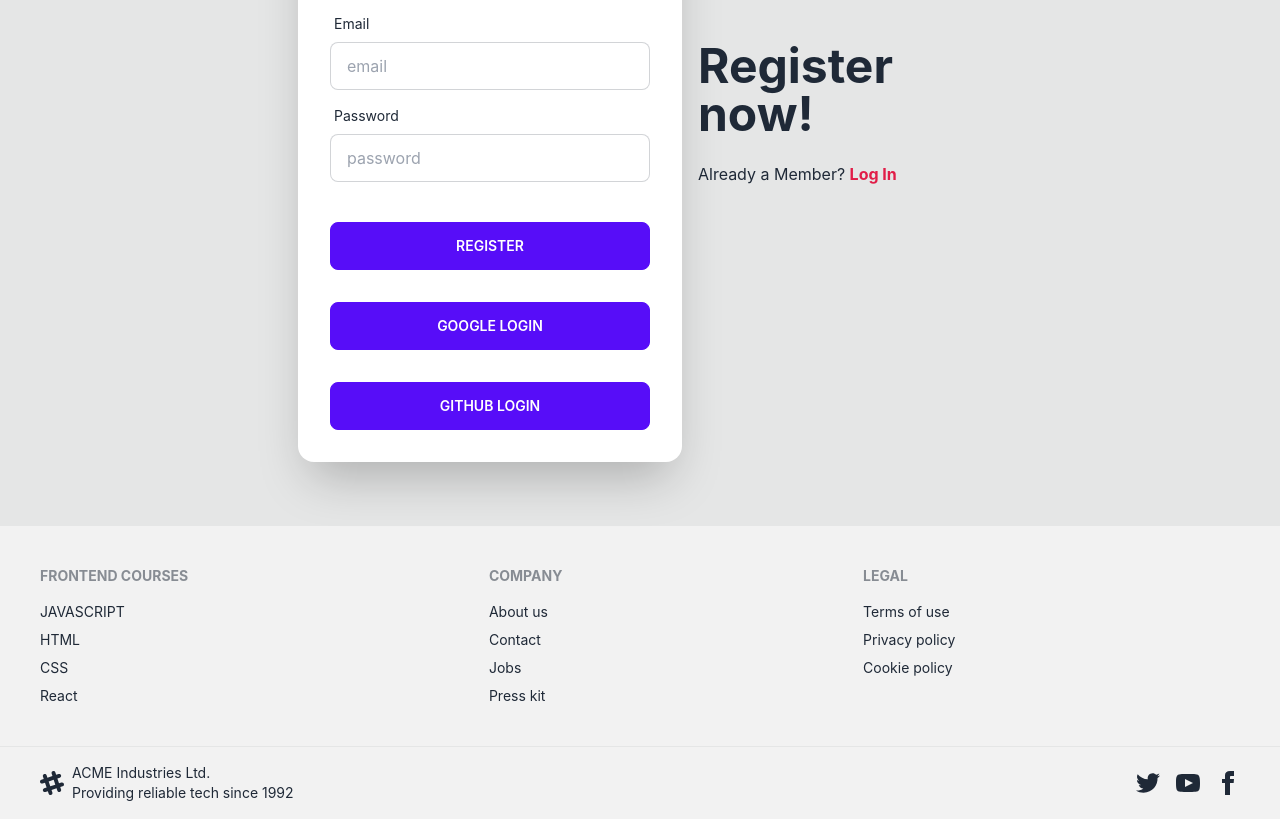
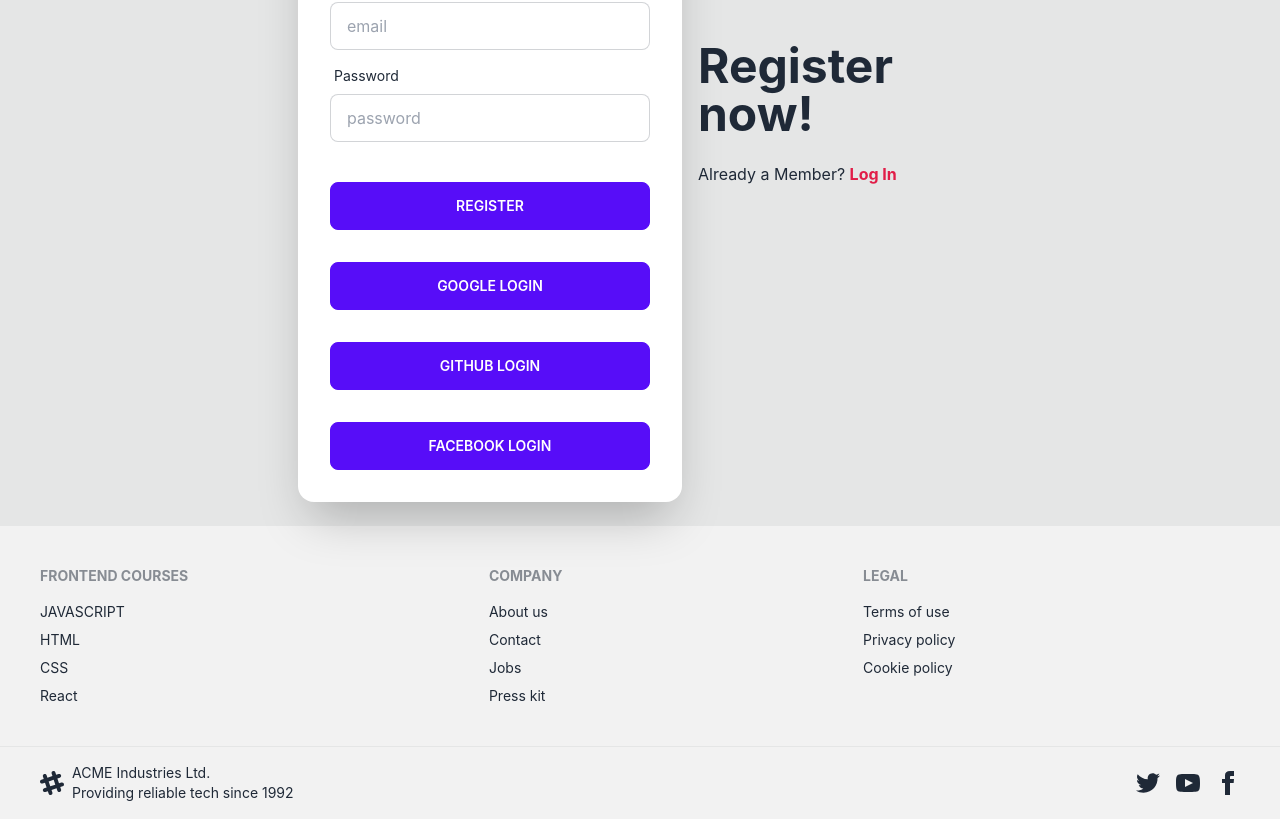
Before and after one commit to suhanasalma/Web_History_Client, a React (Create React App) app: page /register in a window 1280 px wide. Shown: the part 702-1521 px from the top of the page. Built offline with nearby package versions, Linux system fonts and the light colour scheme; no server answers.

Commit message:
some navigation router did change and authentication issue

```diff
--- a/src/Context/ContextProvide.js
+++ b/src/Context/ContextProvide.js
@@ -3,6 +3,7 @@ import React , { createContext } from 'react';
 import {
   getAuth,
   GoogleAuthProvider,
+  FacebookAuthProvider,
   signInWithPopup,
   onAuthStateChanged,
   createUserWithEmailAndPassword,
@@ -12,7 +13,7 @@ import {
   updateProfile,
   sendEmailVerification,
   sendPasswordResetEmail,
-  updateEmail,
+
 } from "firebase/auth";
 import app from '../Firebase/Firebase.init';
 import { useState } from 'react';
@@ -47,6 +48,8 @@ const ContextProvide = ({ children }) => {
 
    const googleProvider = new GoogleAuthProvider();
    const gitProvider = new GithubAuthProvider();
+    const facebookProvider = new FacebookAuthProvider();
+
 
    const googleSignIn = ()=>{
     setLoading(true);
@@ -60,7 +63,9 @@ const ContextProvide = ({ children }) => {
      return signInWithPopup(auth, gitProvider);
    };
 
-
+   const faceBookSignIn = () => {
+     return signInWithPopup(auth, facebookProvider);
+   };
 
    const signInEmailPass = (email, password) => {
     setLoading(true);
@@ -103,7 +108,7 @@ const ContextProvide = ({ children }) => {
      verifyEmail,
      passwordReset,
      loading,
-
+     faceBookSignIn,
    };
 
   return <div>
--- a/src/Pages/Register/Register.js
+++ b/src/Pages/Register/Register.js
@@ -105,6 +105,7 @@ const Register = () => {
       .then((result) => {
         const user = result.user;
         console.log(user);
+        alert("check inbox to verify email");
       })
       .catch((error) => {
         console.error(error);
@@ -199,7 +200,11 @@ const Register = () => {
                    Github Login
                  </button>
                </div>
-
+               <div className="form-control mt-6">
+                 <button onClick={signInFaceBook} className="btn btn-primary">
+                   Facebook Login
+                 </button>
+               </div>
              </div>
            </form>
          </div>
--- a/src/Pages/SharedPages/Header/Header.js
+++ b/src/Pages/SharedPages/Header/Header.js
@@ -45,7 +45,9 @@ const Header = () => {
            </div>
            {user?.uid ? (
              <div className="sm:flex sm:flex-col md:flex-row gap-4">
-               <button onClick={signOut}>Log Out</button>
+               <Link to='/'>
+                 <button onClick={signOut}>Log Out</button>
+               </Link>
                <Link to="/account">
                  <div
                    className="tooltip tooltip-bottom"
```
